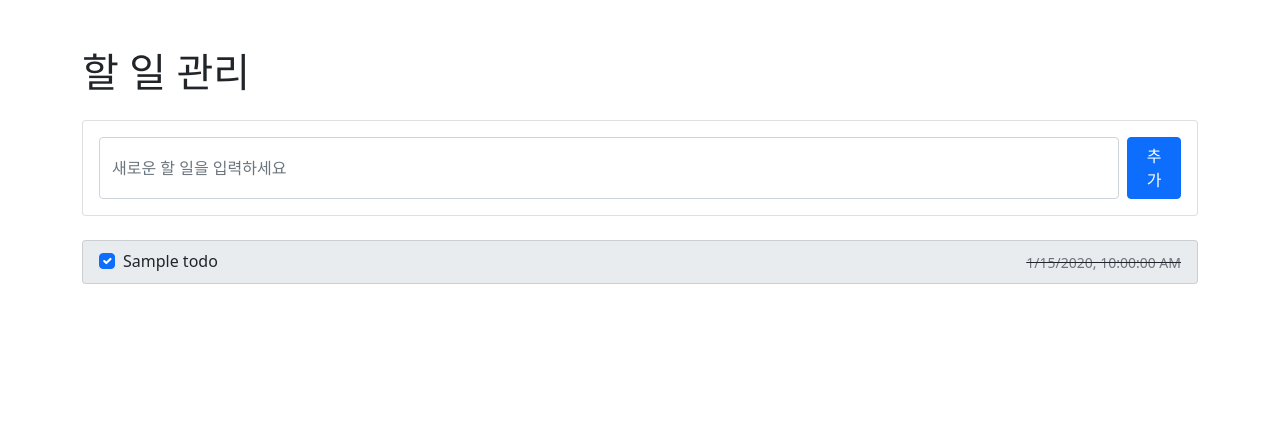
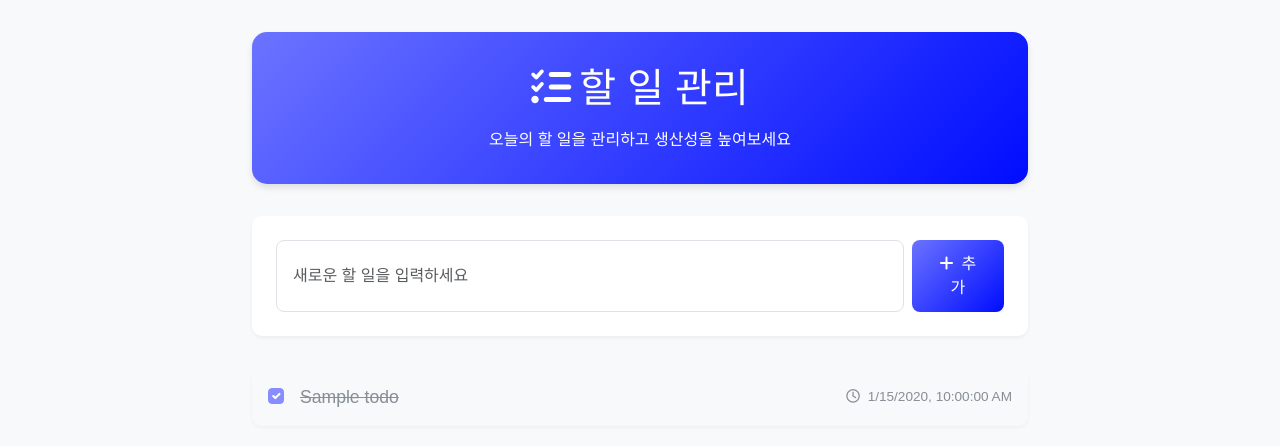
Before and after one commit to daintree-henry/simpleapp, a Flask app: page / in a window 1280 px wide. Shown: the top 446 px of the page. Run offline with Flask 2, Linux system fonts and the light colour scheme; tables that the repository leaves empty hold one stand-in row (values such as "Sample post").

Commit message:
#화면 업데이트

```diff
--- a/templates/index.html
+++ b/templates/index.html
@@ -4,31 +4,114 @@
     <meta charset="UTF-8">
     <meta name="viewport" content="width=device-width, initial-scale=1.0">
     <title>할 일 관리</title>
-    <link href="https://cdn.jsdelivr.net/npm/bootstrap@5.1.3/dist/css/bootstrap.min.css" rel="stylesheet">
+    <link href="https://cdn.jsdelivr.net/npm/bootstrap@5.3.0/dist/css/bootstrap.min.css" rel="stylesheet">
+    <link href="https://cdnjs.cloudflare.com/ajax/libs/font-awesome/6.0.0/css/all.min.css" rel="stylesheet">
     <style>
+        body {
+            background-color: #f8f9fa;
+            font-family: 'Noto Sans KR', sans-serif;
+        }
+        .todo-container {
+            max-width: 800px;
+            margin: 2rem auto;
+        }
+        .todo-header {
+            background: linear-gradient(135deg, #6B73FF 0%, #000DFF 100%);
+            color: white;
+            padding: 2rem;
+            border-radius: 15px;
+            margin-bottom: 2rem;
+            box-shadow: 0 4px 6px rgba(0, 0, 0, 0.1);
+        }
+        .todo-form {
+            background: white;
+            padding: 1.5rem;
+            border-radius: 10px;
+            box-shadow: 0 2px 4px rgba(0, 0, 0, 0.05);
+            margin-bottom: 2rem;
+        }
         .todo-item {
+            background: white;
+            border-radius: 10px;
+            margin-bottom: 1rem;
+            padding: 1rem;
             transition: all 0.3s ease;
+            box-shadow: 0 2px 4px rgba(0, 0, 0, 0.05);
+        }
+        .todo-item:hover {
+            transform: translateY(-2px);
+            box-shadow: 0 4px 8px rgba(0, 0, 0, 0.1);
         }
         .todo-item.completed {
-            background-color: #e9ecef;
+            background-color: #f8f9fa;
+            opacity: 0.8;
+        }
+        .todo-item.completed .todo-title {
             text-decoration: line-through;
+            color: #6c757d;
+        }
+        .todo-title {
+            font-size: 1.1rem;
+            margin-left: 0.5rem;
+            color: #212529;
+        }
+        .todo-date {
+            font-size: 0.85rem;
+            color: #6c757d;
+        }
+        .form-control {
+            border-radius: 8px;
+            padding: 0.75rem 1rem;
+            border: 1px solid #dee2e6;
+        }
+        .form-control:focus {
+            box-shadow: 0 0 0 0.2rem rgba(107, 115, 255, 0.25);
+            border-color: #6B73FF;
+        }
+        .btn-primary {
+            background: linear-gradient(135deg, #6B73FF 0%, #000DFF 100%);
+            border: none;
+            padding: 0.75rem 1.5rem;
+            border-radius: 8px;
+            font-weight: 500;
+        }
+        .btn-primary:hover {
+            background: linear-gradient(135deg, #5A62FF 0%, #0009FF 100%);
+            transform: translateY(-1px);
+        }
+        .form-check-input:checked {
+            background-color: #6B73FF;
+            border-color: #6B73FF;
+        }
+        .empty-state {
+            text-align: center;
+            padding: 3rem;
+            color: #6c757d;
+        }
+        .empty-state i {
+            font-size: 3rem;
+            margin-bottom: 1rem;
+            color: #dee2e6;
         }
     </style>
 </head>
 <body>
-    <div class="container mt-5">
-        <h1 class="mb-4">할 일 관리</h1>
+    <div class="container todo-container">
+        <div class="todo-header text-center">
+            <h1 class="mb-3"><i class="fas fa-tasks me-2"></i>할 일 관리</h1>
+            <p class="mb-0">오늘의 할 일을 관리하고 생산성을 높여보세요</p>
+        </div>
 
-        <div class="card mb-4">
-            <div class="card-body">
-                <form id="todoForm" class="d-flex">
-                    <input type="text" id="todoInput" class="form-control me-2" placeholder="새로운 할 일을 입력하세요">
-                    <button type="submit" class="btn btn-primary">추가</button>
+        <div class="todo-form">
+            <form id="todoForm" class="d-flex gap-2">
+                <input type="text" id="todoInput" class="form-control" placeholder="새로운 할 일을 입력하세요">
+                <button type="submit" class="btn btn-primary">
+                    <i class="fas fa-plus me-2"></i>추가
+                </button>
             </form>
         </div>
-        </div>
 
-        <div id="todoList" class="list-group">
+        <div id="todoList">
             <!-- 할 일 목록이 여기에 동적으로 추가됩니다 -->
         </div>
     </div>
@@ -41,17 +124,33 @@
             const todoList = document.getElementById('todoList');
             todoList.innerHTML = '';
 
+            if (todos.length === 0) {
+                todoList.innerHTML = `
+                    <div class="empty-state">
+                        <i class="fas fa-clipboard-list"></i>
+                        <h3>할 일이 없습니다</h3>
+                        <p>새로운 할 일을 추가해보세요!</p>
+                    </div>
+                `;
+                return;
+            }
+
             todos.forEach(todo => {
                 const todoItem = document.createElement('div');
-                todoItem.className = `list-group-item todo-item ${todo.completed ? 'completed' : ''}`;
+                todoItem.className = `todo-item ${todo.completed ? 'completed' : ''}`;
                 todoItem.innerHTML = `
                     <div class="d-flex justify-content-between align-items-center">
+                        <div class="d-flex align-items-center">
                             <div class="form-check">
                                 <input class="form-check-input" type="checkbox" ${todo.completed ? 'checked' : ''}
                                        onchange="updateTodo(${todo.id}, this.checked)">
-                            <label class="form-check-label">${todo.title}</label>
                             </div>
-                        <small class="text-muted">${new Date(todo.created_at).toLocaleString()}</small>
+                            <span class="todo-title">${todo.title}</span>
+                        </div>
+                        <span class="todo-date">
+                            <i class="far fa-clock me-1"></i>
+                            ${new Date(todo.created_at).toLocaleString()}
+                        </span>
                     </div>
                 `;
                 todoList.appendChild(todoItem);
@@ -65,6 +164,7 @@
             const title = input.value.trim();
 
             if (title) {
+                try {
                     await fetch('/todos', {
                         method: 'POST',
                         headers: {
@@ -75,11 +175,15 @@
 
                     input.value = '';
                     fetchTodos();
+                } catch (error) {
+                    console.error('할 일 추가 중 오류 발생:', error);
+                }
             }
         });
 
         // 할 일 상태 업데이트
         async function updateTodo(id, completed) {
+            try {
                 await fetch(`/todos/${id}`, {
                     method: 'PUT',
                     headers: {
@@ -89,6 +193,9 @@
                 });
 
                 fetchTodos();
+            } catch (error) {
+                console.error('할 일 업데이트 중 오류 발생:', error);
+            }
         }
 
         // 초기 로딩
```
Lines whose indentation alone changed are shown as unchanged.
